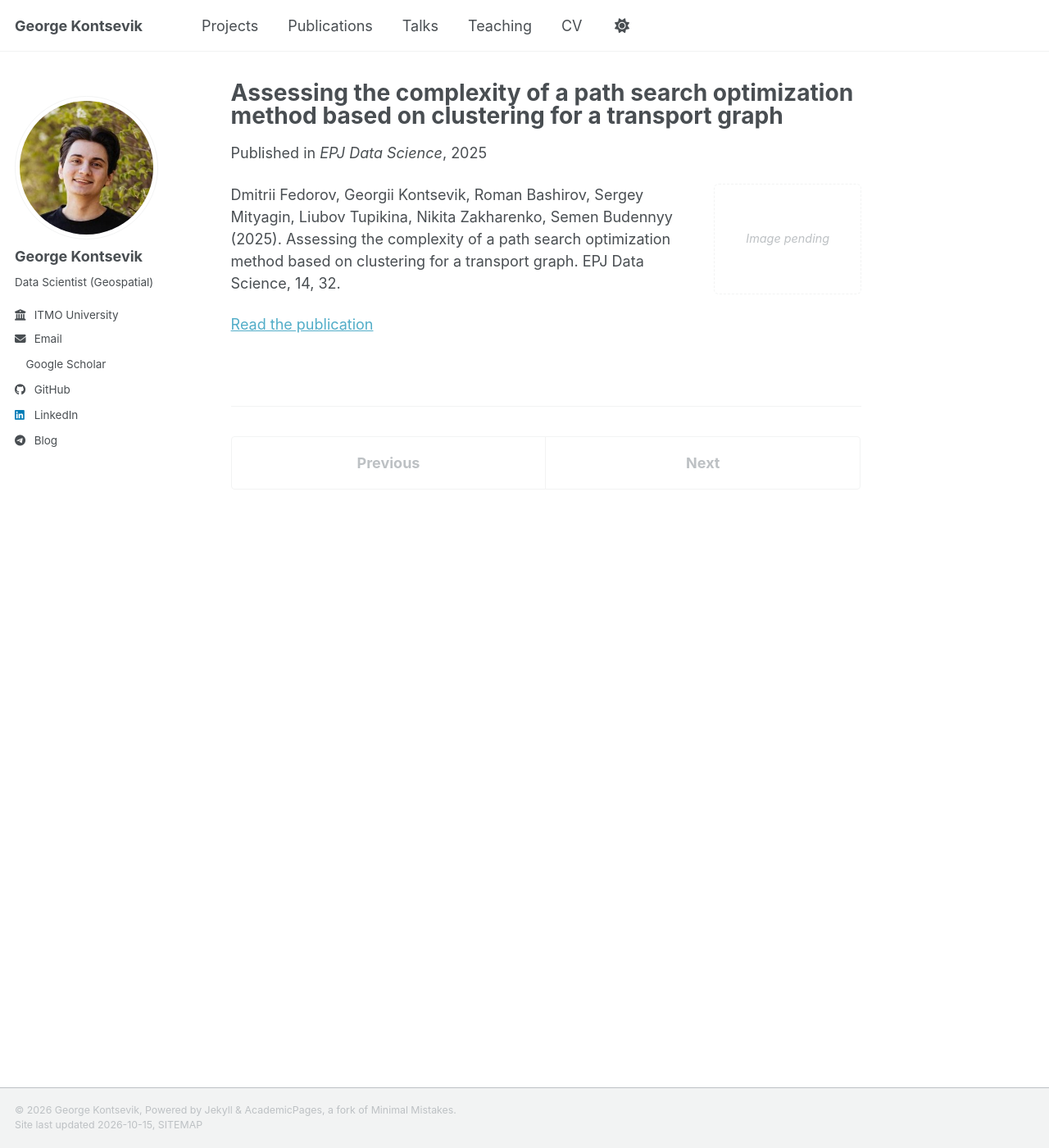
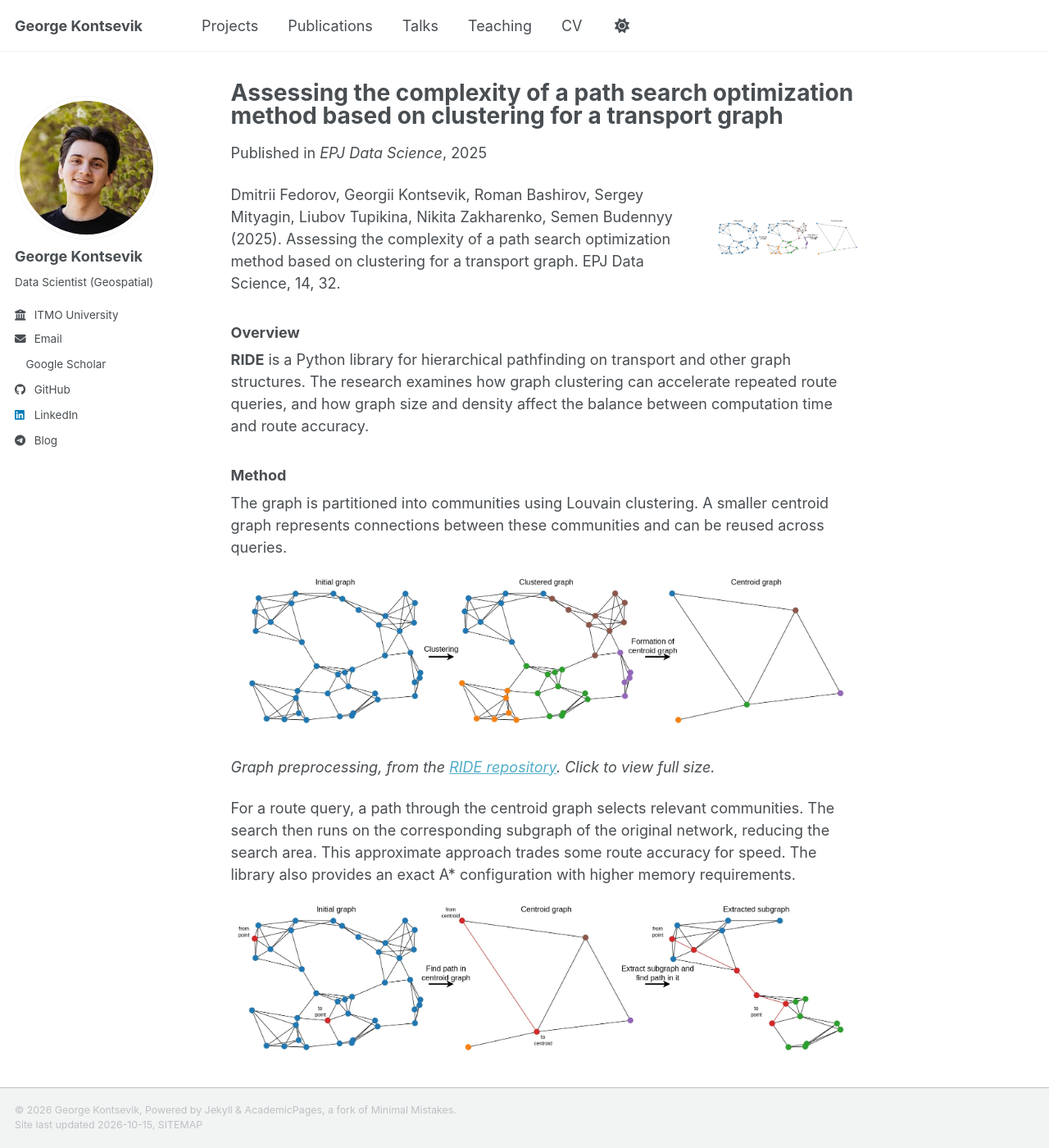
Before and after one commit to GeorgeKontsevik/GeorgeKontsevik.github.io, a Jekyll site: the page built from _publications/assessing-the-complexity-of-a-path-search-optimization-method-based-on-clustering-for-a-transport-graph.md, in a window 1280 px wide and 1400 px high. Shown: the whole window at 82% size. Built offline with Jekyll 4.4.1, drawn with Linux system fonts in a browser that asks for light colours; a style sheet for code colours, icons or effects is not loaded; some of the changed text lies outside the part shown.

Commit message:
Add RIDE descriptions, routing schemes and research links

```diff
--- a/_publications/assessing-the-complexity-of-a-path-search-optimization-method-based-on-clustering-for-a-transport-graph.md
+++ b/_publications/assessing-the-complexity-of-a-path-search-optimization-method-based-on-clustering-for-a-transport-graph.md
@@ -9,10 +9,34 @@
 source_url: "https://api.crossref.org/works/10.1140/epjds/s13688-025-00542-0"
 collection: "publications"
 permalink: "/publication/assessing-the-complexity-of-a-path-search-optimization-method-based-on-clustering-for-a-transport-graph/"
-image: ""
-image_alt: ""
+image: "/images/publications/ride-clustering.png"
+image_alt: "RIDE preprocessing: initial graph, detected communities and centroid graph"
 ---
 
 Dmitrii Fedorov, Georgii Kontsevik, Roman Bashirov, Sergey Mityagin, Liubov Tupikina, Nikita Zakharenko, Semen Budennyy (2025). Assessing the complexity of a path search optimization method based on clustering for a transport graph. EPJ Data Science, 14, 32.
 
-[Read the publication](https://doi.org/10.1140/epjds/s13688-025-00542-0)
+### Overview
+
+**RIDE** is a Python library for hierarchical pathfinding on transport and other graph structures. The research examines how graph clustering can accelerate repeated route queries, and how graph size and density affect the balance between computation time and route accuracy.
+
+### Method
+
+The graph is partitioned into communities using Louvain clustering. A smaller centroid graph represents connections between these communities and can be reused across queries.
+
+<a href="/images/publications/ride-clustering.png"><img src="/images/publications/ride-clustering.png" alt="Preprocessing: partition the original graph into communities and construct a centroid graph"></a>
+
+*Graph preprocessing, from the [RIDE repository](https://github.com/sb-ai-lab/Ride/blob/main/images/clustering.png). Click to view full size.*
+
+For a route query, a path through the centroid graph selects relevant communities. The search then runs on the corresponding subgraph of the original network, reducing the search area. This approximate approach trades some route accuracy for speed. The library also provides an exact A* configuration with higher memory requirements.
+
+<a href="/images/publications/ride-pathfinding.png"><img src="/images/publications/ride-pathfinding.png" alt="Query processing: find a centroid route, extract the corresponding subgraph and search for a route within it"></a>
+
+*Hierarchical route search, from the [RIDE repository](https://github.com/sb-ai-lab/Ride/blob/main/images/subgraph_path.png).*
+
+### Evaluation
+
+The paper evaluates the method on **more than 750 real-world city graphs** and synthetic networks. It analyses query acceleration, preprocessing complexity and deviations from optimal routes, alongside theoretical estimates of performance.
+
+### Paper and code
+
+[Read the open-access publication](https://doi.org/10.1140/epjds/s13688-025-00542-0) · [RIDE on GitHub](https://github.com/sb-ai-lab/Ride) · [Documentation](https://graph-topology-in-routing-problems.readthedocs.io/en/latest/)
```
Also changed, not shown: _portfolio/05-courier-route-generation.md (+12 -2 lines), images/publications/ride-clustering.png (added), images/publications/ride-pathfinding.png (added).
